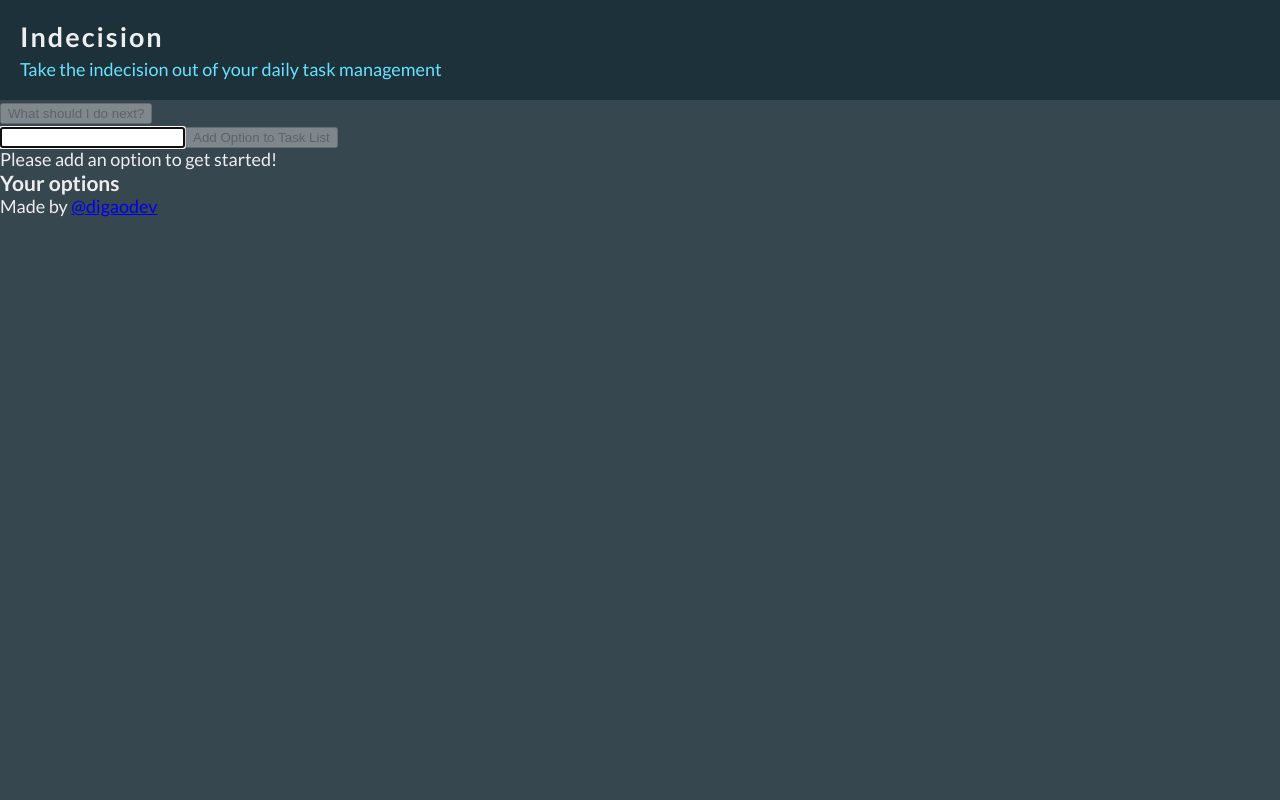
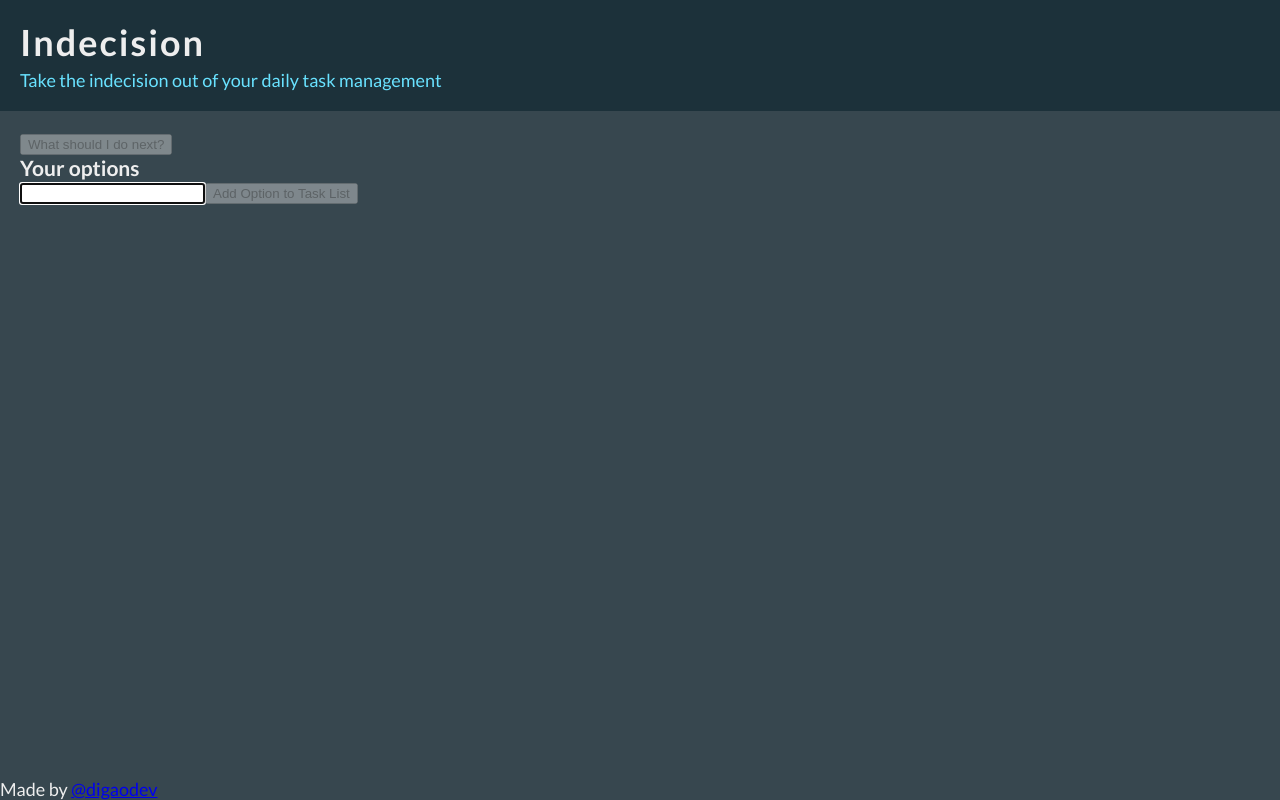
Before and after one commit to digaodev/react-indecision-app, a React (Create React App) app: page / in a window 1280 px wide. Built offline with nearby package versions, Linux system fonts and the light colour scheme.

Commit message:
Refactor: change Header to be semantic. Add new container to App to correct flex layout.

```diff
--- a/src/components/Header/Header.js
+++ b/src/components/Header/Header.js
@@ -3,7 +3,7 @@ import React from 'react';
 // 3rd PARTY PACKAGES
 import styled from 'styled-components';
 
-const Container = styled.section`
+const Container = styled.header`
   background-color: #1c313a;
   padding: 2rem;
 `;
--- a/src/containers/App/App.js
+++ b/src/containers/App/App.js
@@ -14,12 +14,17 @@ import OptionList from '../../components/OptionsList/OptionsList';
 import Decision from '../../components/Decision/Decision';
 import OptionModal from '../../components/OptionModal/OptionModal';
 
-const FlexColumnContainer = styled.div`
+const AppContainer = styled.div`
   background-color: #37474f;
   color: #eee;
   display: flex;
   flex-direction: column;
   min-height: 100vh;
+`;
+
+const MainContainer = styled.div`
+  padding: 2rem;
+  flex: 1;
 `;
 
 class App extends Component {
@@ -91,27 +96,29 @@ class App extends Component {
     const { options, selectedOption } = this.state;
 
     return (
-      <FlexColumnContainer>
+      <AppContainer>
         <Header />
 
+        <MainContainer>
           <Decision
             handleDecision={this.handleDecision}
             hasOptions={options.length > 0}
           />
-        <AddOption handleAddOption={this.handleAddOption} />
-        {options.length === 0 && <p>Please add an option to get started!</p>}
+
           <OptionList
             options={options}
             handleDeleteOption={this.handleDeleteOption}
             handleDeleteAllOptions={this.handleDeleteAllOptions}
           />
+          <AddOption handleAddOption={this.handleAddOption} />
           <OptionModal
             selectedOption={selectedOption}
             handleClearSelectedOption={this.handleClearSelectedOption}
           />
+        </MainContainer>
 
         <Footer />
-      </FlexColumnContainer>
+      </AppContainer>
     );
   }
 }
```
Lines whose indentation alone changed are shown as unchanged.
